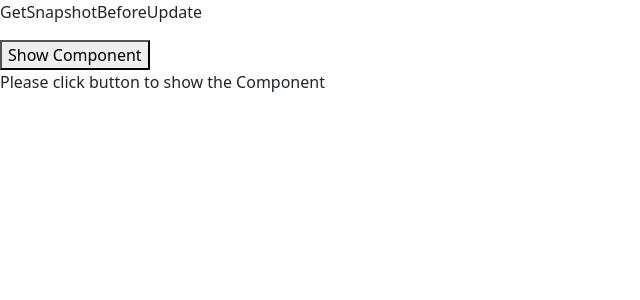
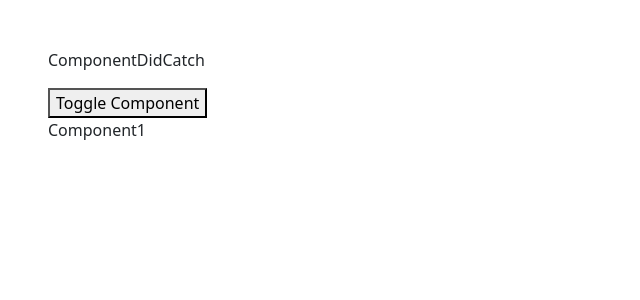
Before and after one commit to gosnippets/reactdemo, a React (Create React App) app: page / in a window 1280 px wide. Shown: the top 300 px of the page, without its empty margins (0-640 px from the left). Built offline with nearby package versions, Linux system fonts and the light colour scheme.

Commit message:
LifeCycle Method

```diff
--- a/src/App.js
+++ b/src/App.js
@@ -34,6 +34,9 @@ import ComponentDidMountExample from "./LifecycleMethods/ComponentDidMountExampl
 import GetDerivedStateFromPropsExample from "./LifecycleMethods/GetDerivedStateFromPropsExample";
 import ShouldComponentUpdateExample from "./LifecycleMethods/ShouldComponentUpdateExample";
 import GetSnapshotBeforeUpdateExample from "./LifecycleMethods/GetSnapshotBeforeUpdateExample";
+import ComponentDidUpdateExample from "./LifecycleMethods/ComponentDidUpdateExample";
+import ComponentWillUnmountExample from "./LifecycleMethods/ComponentWillUnmountExample";
+import ComponentDidCatchExample from "./LifecycleMethods/ComponentDidCatchExample";
 
 function App() {
   return (<>
@@ -88,7 +91,10 @@ function App() {
     {/* <ComponentDidMountExample/> */}
     {/* <GetDerivedStateFromPropsExample/> */}
     {/* <ShouldComponentUpdateExample/> */}
-    <GetSnapshotBeforeUpdateExample/>
+    {/* <GetSnapshotBeforeUpdateExample/> */}
+    {/* <ComponentDidUpdateExample /> */}
+    {/* <ComponentWillUnmountExample /> */}
+    <ComponentDidCatchExample/>
   </>);
 }
 
--- /dev/null
+++ b/src/LifecycleMethods/ComponentDidCatchExample.jsx
@@ -0,0 +1,43 @@
+import React, { Component } from 'react'
+
+export default class ComponentDidCatchExample extends Component {
+    constructor(props) {
+        super(props)
+        this.state = { show: true }
+    }
+
+    componentDidCatch(error) {
+        // console.log("componentDidCatch", error)
+        alert("hi")
+        this.setState({show:true})
+    }
+
+    render() {
+        const { show } = this.state;
+        return (
+            <div className='m-5'>
+                <p>ComponentDidCatch</p>
+                <button onClick={() => this.setState({ show: !show })}>Toggle Component</button>
+                {show ? <Component1 /> : <Component2 />}
+            </div>
+        )
+    }
+}
+
+class Component1 extends Component {
+
+    render() {
+        return (
+            <div>Component1</div>
+        )
+    }
+}
+
+class Component2 extends Component {
+
+    render() {
+        return (
+            <div>Component 2 {this.state.username}</div>
+        )
+    }
+}
--- a/src/LifecycleMethods/ComponentDidUpdateExample.jsx
+++ b/src/LifecycleMethods/ComponentDidUpdateExample.jsx
@@ -1,9 +1,26 @@
 import React, { Component } from 'react'
 
 export default class ComponentDidUpdateExample extends Component {
+  constructor(props) {
+    super(props)
+    this.state = { username: "", count: 0 }
+  }
+
+  componentDidUpdate(prevProps, prevState) {
+    console.log("componentDidUpdate")
+    if (this.state.username !== prevState.username) {
+      console.log("username changed", prevState.username, this.state.username)
+    }
+  }
+
   render() {
     return (
-      <div>ComponentDidUpdateExample</div>
+      <div>
+        <h1>ComponentDidUpdate</h1>
+        <input type="text" onChange={(e) => this.setState({ username: e.target.value })} placeholder='Enter Username' />
+        <p>{this.state.count}</p>
+        <button onClick={() => this.setState({ count: this.state.count + 1 })}>Increment</button>
+      </div>
     )
   }
 }
--- /dev/null
+++ b/src/LifecycleMethods/ComponentWillUnmountExample.jsx
@@ -0,0 +1,44 @@
+import React, { Component } from 'react'
+
+export default class ComponentWillUnmountExample extends Component {
+    constructor(props) {
+        super(props)
+        this.state = { show: false }
+    }
+
+    render() {
+        const { show } = this.state;
+        return (
+            <div className='m-5'>
+                <h1>ComponentWillUnmountExample</h1>
+                <button onClick={() => this.setState({ show: !show })}>Toggle Component</button>
+                {show ? <Component1 /> : <Component2 />}
+            </div>
+        )
+    }
+}
+
+class Component1 extends Component {
+
+    componentWillUnmount() {
+        console.log('Component1 will unmount')
+    }
+    render() {
+        return (
+            <div>Component1</div>
+        )
+    }
+}
+
+class Component2 extends Component {
+    componentWillUnmount() {
+        console.log('Component2 will unmount')
+        alert("Component2")
+    }
+
+    render() {
+        return (
+            <div>Component2</div>
+        )
+    }
+}
--- a/src/LifecycleMethods/GetSnapshotBeforeUpdateExample.jsx
+++ b/src/LifecycleMethods/GetSnapshotBeforeUpdateExample.jsx
@@ -10,7 +10,8 @@ export default class GetSnapshotBeforeUpdateExample extends Component {
             <div>
                 <p>GetSnapshotBeforeUpdate</p>
                 <button onClick={() => this.setState({ showComponent: true })}>Show Component</button>
-                {this.state.showComponent ? <Component1 username="Surya"/> : <p>Please click button to show the Component</p>}
+                {this.state.showComponent ? <Component1 username="Surya" /> : <p>Please click button to show the Component</p>}
+                <Component2 />
             </div>
         )
     }
@@ -24,27 +25,27 @@ class Component1 extends Component {
         console.log("1. constructor")
     }
 
-    componentDidMount(){
+    componentDidMount() {
         console.log("3. componentDidMount")
-        this.setState({username: this.props.username});
+        this.setState({ username: this.props.username });
     }
 
-    getSnapshotBeforeUpdate(prevProps, prevState){
-        console.log("4. getSnapshotBeforeUpdate",prevProps,prevState)
-        document.getElementById("previous").innerHTML = "Previous Username:"+prevState.username;
+    getSnapshotBeforeUpdate(prevProps, prevState) {
+        console.log("4. getSnapshotBeforeUpdate", prevProps, prevState)
+        document.getElementById("previous").innerHTML = "Previous Username:" + prevState.username;
         return true;
     }
 
-    componentDidUpdate(){
+    componentDidUpdate() {
         console.log("5. componentDidUpdate")
-        document.getElementById("new").innerHTML = "New Username:"+this.state.username;
+        document.getElementById("new").innerHTML = "New Username:" + this.state.username;
     }
 
     render() {
         console.log("2. Component render")
         return (
             <div>
-                <hr/>
+                <hr />
                 <h2 id="previous">Previous Username </h2>
                 <h2 id="new">New Username </h2>
                 <h2>{this.state.username}</h2>
@@ -52,3 +53,43 @@ class Component1 extends Component {
         )
     }
 }
+
+
+class Component2 extends Component {
+    constructor() {
+        super();
+        this.state = { count: 0, snapshot: null }
+    }
+    componentDidMount() {
+        this.interval = setInterval(() => {
+            this.setState((prevState) => ({ count: prevState.count + 1 }))
+            // console.log("Count:", this.state.count)
+            // this.setState({count: this.state.count+1})
+        }, 1000)
+    }
+
+    getSnapshotBeforeUpdate(prevProps, prevState) {
+
+        if (prevState.count !== this.state.count) {
+            return { snapshot: prevState.count }
+        }
+
+        return null;
+    }
+
+    componentDidUpdate(prevProps, prevState, snapshot){
+        if (snapshot) {
+            this.setState({snapshot:snapshot.snapshot})
+            console.log("Previous Count: ", snapshot)
+        }
+    }
+
+    render() {
+        return (
+            <div>
+                <h2>Count: {this.state.count}</h2>
+                <h2>Snapshot: {this.state.snapshot}</h2>
+            </div>
+        )
+    }
+}
--- a/src/index.js
+++ b/src/index.js
@@ -6,7 +6,7 @@ import App from './App';
 
 const root = ReactDOM.createRoot(document.getElementById('rootA'));
 root.render(
-  // <React.StrictMode>
+  <React.StrictMode>
     <App />
-  // </React.StrictMode>
+   </React.StrictMode>
 );
```
